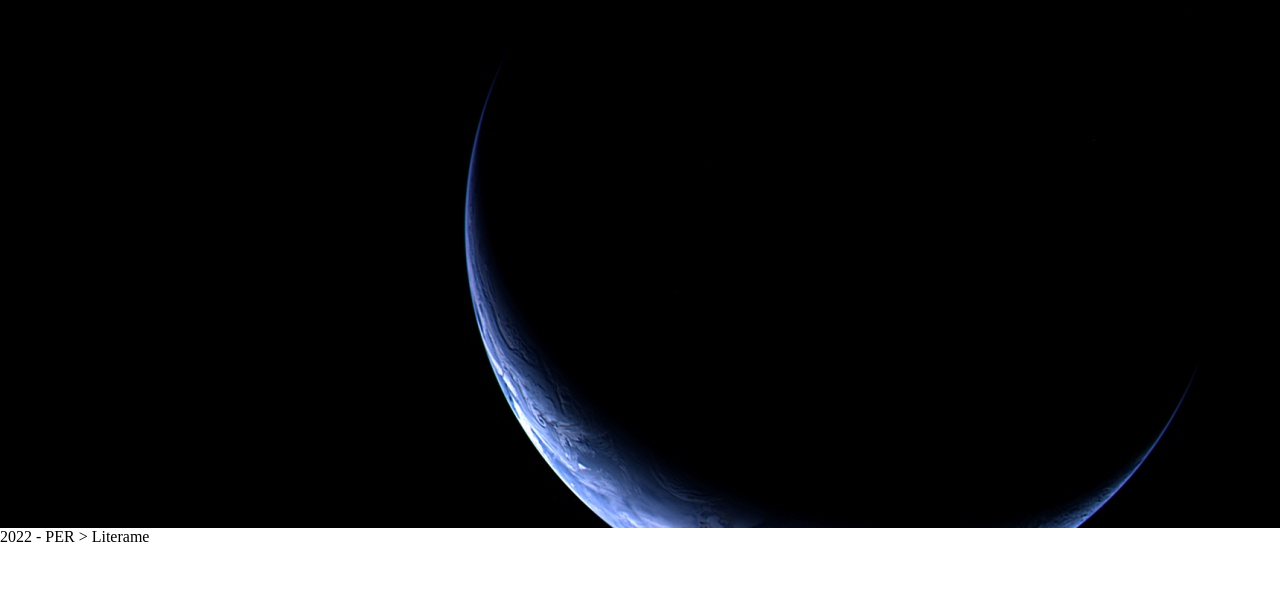
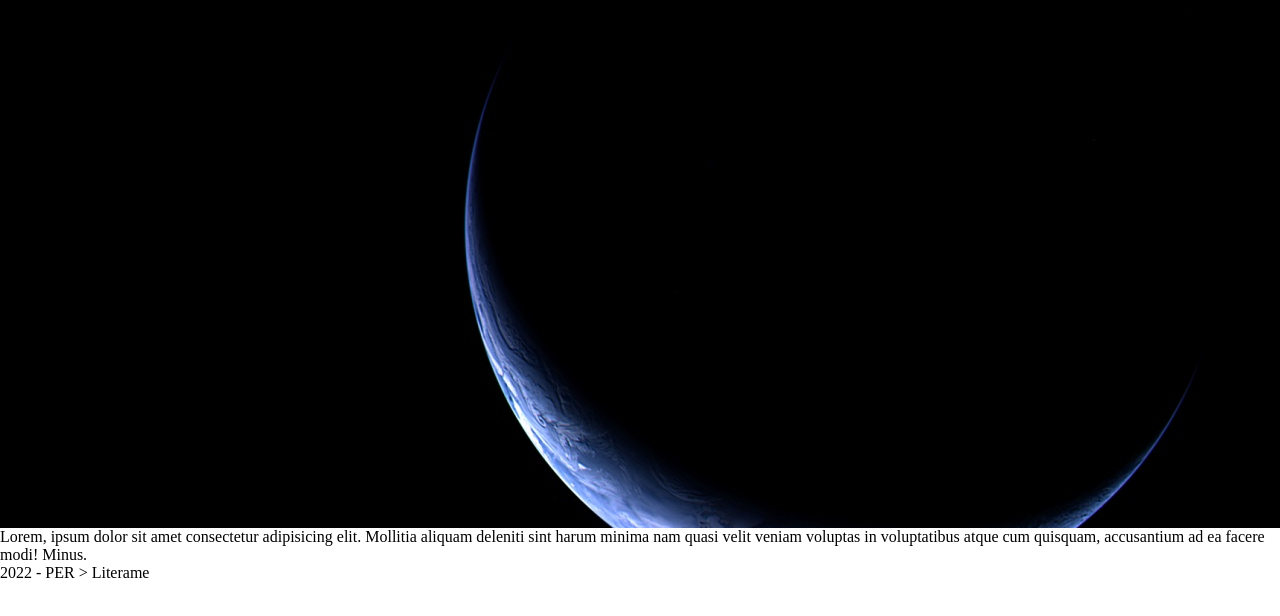
Before and after one commit to literame/Literame, a plain HTML site: page index.html in a window 1280 px wide. Shown: the part 72-688 px from the top of the page. Drawn offline with Linux system fonts and the light colour scheme.

Commit message:
Update index.html

```diff
--- a/index.html
+++ b/index.html
@@ -23,6 +23,11 @@
                 <p>'si puedes imaginarlo puedes programarlo }'</p>
             </div>
         </section>
+        <section>
+            <p>
+                Lorem, ipsum dolor sit amet consectetur adipisicing elit. Mollitia aliquam deleniti sint harum minima nam quasi velit veniam voluptas in voluptatibus atque cum quisquam, accusantium ad ea facere modi! Minus.
+            </p>
+        </section>
     </main>
     <aside>
 
```
